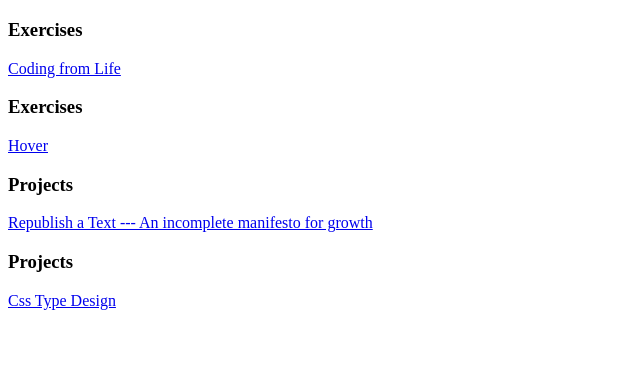
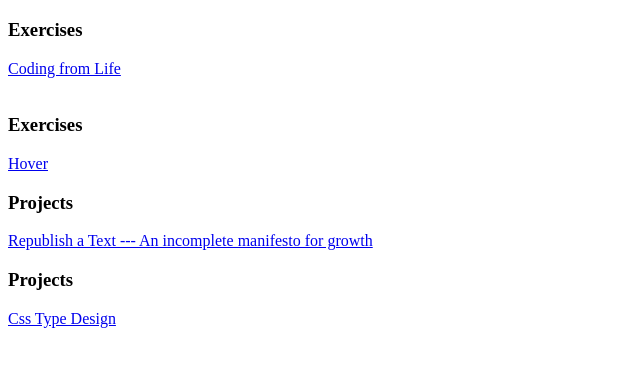
Before and after one commit to Huiyang08/Interactive2, a plain HTML site: page index.html in a window 1280 px wide. Shown: the part 61-428 px from the top of the page, without its empty margins (0-640 px from the left). Drawn offline with Linux system fonts and the light colour scheme.

Commit message:
change-br

```diff
--- a/index.html
+++ b/index.html
@@ -14,9 +14,10 @@
       <a href="Exercise-CodingfromLife/index.html" target="blank">Coding from Life</a>
     </div>
 
-    <div id="exercises">
+    <br>
       <h3>Exercises</h3>
       <a href="Exercise-Hover/index.html" target="blank">Hover</a>
+    </br>
     </div>
 
     <div id="projects">
```
